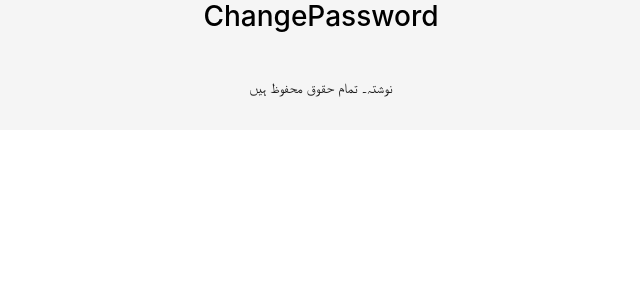
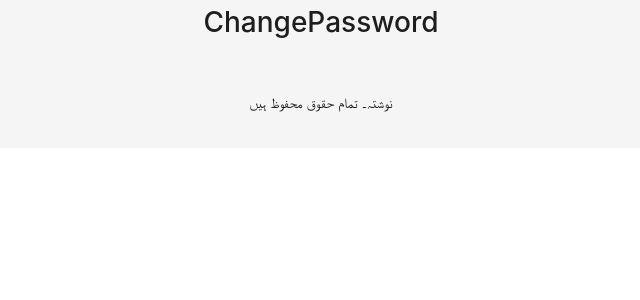
Before and after one commit to inshapardaz/library-ui, a React (Create React App) app: page /change-password in a window 1280 px wide. Shown: the top 300 px of the page, without its empty margins (319-959 px from the left). Built offline with nearby package versions, Linux system fonts and the light colour scheme.

Commit message:
Added locale and dark mode

```diff
--- a/src/App.js
+++ b/src/App.js
@@ -1,13 +1,35 @@
 import React from 'react';
+import { useSelector } from "react-redux";
+
+// 3rd party imports
+import { App, ConfigProvider } from 'antd';
+
+// Local imports
 import Router from './router';
+import { themeAlgorithm, selectedLanguage } from './features/ui/uiSlice';
 import './styles/App.css';
 
-function App() {
+// -------------------------------
+
+function MyApp() {
+  const theme = useSelector(themeAlgorithm);
+  const lang = useSelector(selectedLanguage)
+
   return (
     <div className="App">
-      <Router />
+      <ConfigProvider
+                direction={lang ? lang.dir : 'ltr'}
+                locale={lang ? lang.antdLocale : 'en'}
+                componentSize="large"
+                theme={{
+                  algorithm: theme,
+                }}>
+          <App>
+            <Router />
+          </App>
+      </ConfigProvider>
     </div>
   );
 }
 
-export default App;
+export default MyApp;
--- a/src/components/darkModeToggle.jsx
+++ b/src/components/darkModeToggle.jsx
@@ -1,23 +1,25 @@
+
+import { useDispatch, useSelector } from "react-redux";
 
 // 3rd party imports
 import { Switch } from "antd";
 import { MdOutlineDarkMode, MdOutlineWbSunny } from 'react-icons/md'
 
 // Local imports
-//import { useThemeContext } from '@/helpers/theme.context';
+import { uiMode, toggleUiMode } from '../features/ui/uiSlice';
 
 // -------------------------------------------------
 
 function DarkModeToggle() {
-    //const { currentTheme, setDarkMode } = useThemeContext()
-    const currentTheme = 'light'
-    const setDarkMode = () => {}
+    const dispatch = useDispatch();
+    const mode = useSelector(uiMode);
+    const toggleDarkMode = () => dispatch(toggleUiMode())
 
     return (<Switch
         checkedChildren={<MdOutlineDarkMode />}
         unCheckedChildren={<MdOutlineWbSunny />}
-        checked={currentTheme.darkMode}
-        onChange={setDarkMode}
+        checked={mode === 'dark'}
+        onChange={toggleDarkMode}
     />);
 }
 
--- a/src/components/languageSwitcher.jsx
+++ b/src/components/languageSwitcher.jsx
@@ -1,40 +1,33 @@
 import React, { useEffect } from 'react';
+import { useDispatch, useSelector } from 'react-redux';
 import { useTranslation } from 'react-i18next'
 
 // 3rd party libraries
 import { Dropdown, Button } from 'antd';
-import urPK from 'antd/locale/ur_PK';
-import enGB from 'antd/locale/en_GB';
 import { FaGlobe } from 'react-icons/fa';
+
 // local imports
-
-//import localeService from '@/services/localeService';
+import { setLocale, languages, selectedLanguage } from '../features/ui/uiSlice';
 
 // -------------------------------------------------
-const languages = {
-    'en'  : { key:"en", locale:'en_GB', name: 'English', dir : 'ltr', flag: 'gb', antdLocale : enGB },
-    'ur'  : { key:"ur", locale:'ur_PK', name: 'اردو', dir : 'rtl', flag: 'pk' , antdLocale : urPK }
-}
 
 const items = Object.values(languages)
     .map( l => ({key: l.key, label: l.name }));
 
 const LanguageSwitcher = ({ openUp = false, round }) =>
 {
+  const dispatch = useDispatch();
+  const lang = useSelector(selectedLanguage)
   const { i18n } = useTranslation()
-  const lang = i18n.language || window.localStorage.i18nextLng
-
-    const setLanguage = ({ key }) =>
-    {
-      i18n.changeLanguage(key);
-    };
+  const setLanguage = ({ key }) => {
+    i18n.changeLanguage(key);
+    dispatch(setLocale(key));
+  };
 
   useEffect(() => {
-    console.log(lang)
-    let l = languages[lang];
-      document.querySelector("html").setAttribute("dir", l.dir);
-      document.querySelector("html").setAttribute("lang", l.locale);
-      document.querySelector("body").setAttribute("dir", l.dir);
+      document.querySelector("html").setAttribute("dir", lang.dir);
+      document.querySelector("html").setAttribute("lang", lang.locale);
+      document.querySelector("body").setAttribute("dir", lang.dir);
   }, [lang]);
 
   return (
--- /dev/null
+++ b/src/features/ui/uiSlice.js
@@ -0,0 +1,36 @@
+import { createSlice } from "@reduxjs/toolkit";
+
+// 3rd party imports
+import { theme } from 'antd';
+import urPK from 'antd/locale/ur_PK';
+import enGB from 'antd/locale/en_GB';
+
+const initialState = {
+    mode: window.localStorage.uiMode ?? 'light',
+    locale: window.localStorage.i18nextLng
+};
+
+export const languages = {
+    'en'  : { key:"en", locale:'en_GB', name: 'English', dir : 'ltr', flag: 'gb', antdLocale : enGB },
+    'ur'  : { key:"ur", locale:'ur_PK', name: 'اردو', dir : 'rtl', flag: 'pk' , antdLocale : urPK }
+}
+
+export const uiSlice = createSlice({
+    name: 'ui',
+    initialState,
+    reducers: {
+        toggleUiMode: (state) => {
+            state.mode = state.mode === 'light' ? 'dark' : 'light';
+            window.localStorage.setItem('uiMode', state.mode)
+        },
+        setLocale: (state, action) => {
+            state.locale = action.payload;
+        }
+    }
+})
+
+export const uiMode = (state) => state.ui.mode;
+export const themeAlgorithm = (state) => state.ui.mode === 'dark' ? theme.darkAlgorithm : theme.defaultAlgorithm
+export const selectedLanguage = (state) => languages[state.ui.locale];
+export const { toggleUiMode, setLocale } = uiSlice.actions;
+export default uiSlice.reducer;
--- a/src/i18n.js
+++ b/src/i18n.js
@@ -6,19 +6,14 @@ import { initReactI18next } from 'react-i18next';
 i18n
   .use(Backend)
   .use(LanguageDetector)
-  // pass the i18n instance to react-i18next.
   .use(initReactI18next)
-  // init i18next
-  // for all options read: https://www.i18next.com/overview/configuration-options
   .init({
-    lng:"ur",
+    lng: window.localStorage.i18nextLng || "ur",
     fallbackLng: 'en',
     ns: ['common'],
     defaultNS: 'common',
-    debug: true,
-
     interpolation: {
-      escapeValue: false, // not needed for react as it escapes by default
+      escapeValue: false,
     },
   });
 
--- a/src/index.js
+++ b/src/index.js
@@ -2,7 +2,7 @@ import React from 'react';
 import { createRoot } from 'react-dom/client';
 import { Provider } from 'react-redux';
 import { store } from './store';
-import App from './App';
+import MyApp from './App';
 import reportWebVitals from './reportWebVitals';
 import './styles/index.css';
 import 'antd/dist/reset.css';
@@ -14,7 +14,7 @@ const root = createRoot(container);
 root.render(
   <React.StrictMode>
     <Provider store={store}>
-      <App />
+      <MyApp />
     </Provider>
   </React.StrictMode>
 );
--- a/src/store/index.js
+++ b/src/store/index.js
@@ -1,8 +1,10 @@
 import { configureStore } from '@reduxjs/toolkit';
 import counterReducer from '../features/counter/counterSlice';
+import uiReducer from '../features/ui/uiSlice';
 
 export const store = configureStore({
   reducer: {
     counter: counterReducer,
+    ui: uiReducer
   },
 });
```
